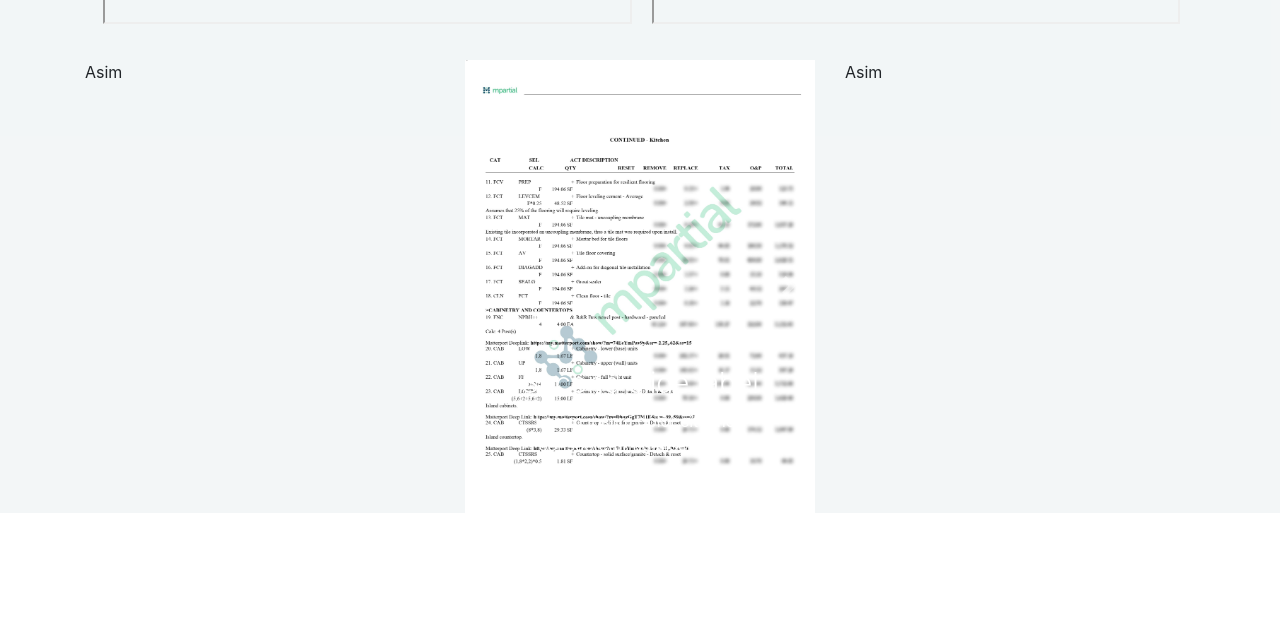
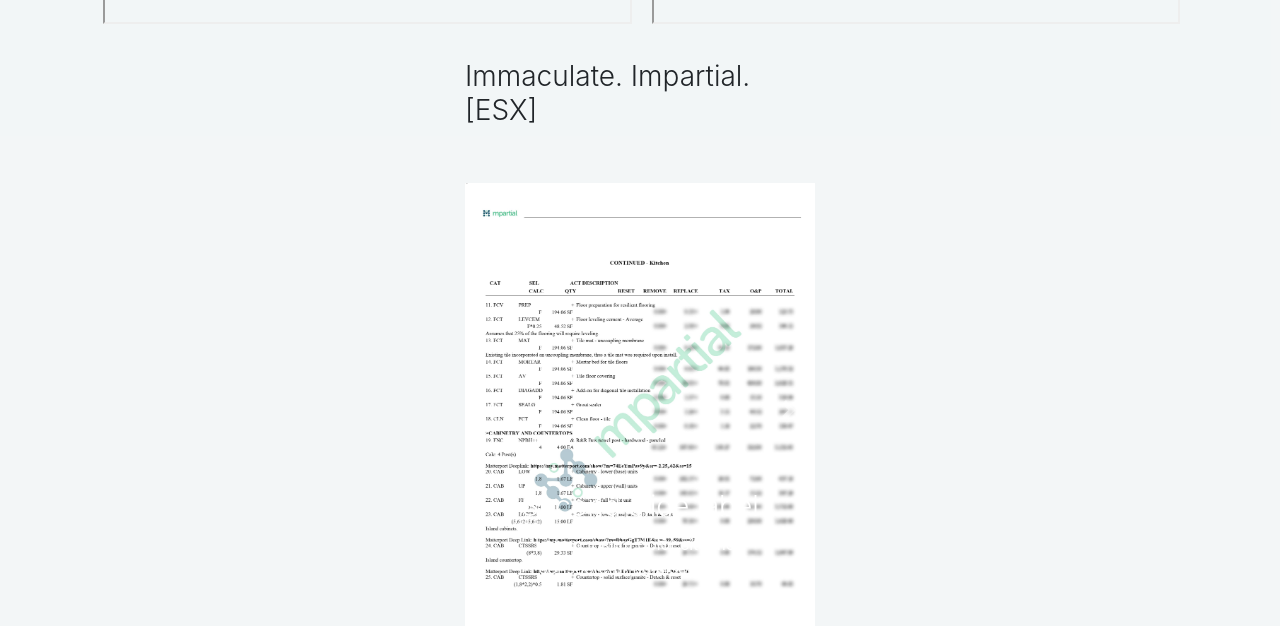
Before and after one commit to Asim26/mpartial_landing_page, a React (Create React App) app: page / in a window 1280 px wide. Shown: the part 3421-4047 px from the top of the page. Before the commit the page ends 3934 px from the top, so only its background shows below. Built offline with nearby package versions, Linux system fonts and the light colour scheme; grey boxes are pictures that could not be loaded.

Commit message:
c7Carousel2

```diff
--- a/src/components/Main.js
+++ b/src/components/Main.js
@@ -192,9 +192,24 @@
 
         <div section id="carosel">
           <div class="row">
+            <div class="col-lg-4">
+
+            </div>
+            <div class="col-lg-4">
+              <h3 className="heading5">Immaculate. Impartial. [ESX]</h3>
+            </div>
+            <div class="col-lg-4">
+
+            </div>
+          </div>
+
+          <br />
+          <br />
+
+          <div class="row">
 
             <div class="col-lg-4">
-              Asim
+
             </div>
 
             <div class="col-lg-4">
@@ -238,7 +253,7 @@
             </div>
 
             <div class="col-lg-4">
-              Asim
+
             </div>
 
           </div>
```
Also changed, not shown: 1 other file (tests, documents, lock files or other folders).
